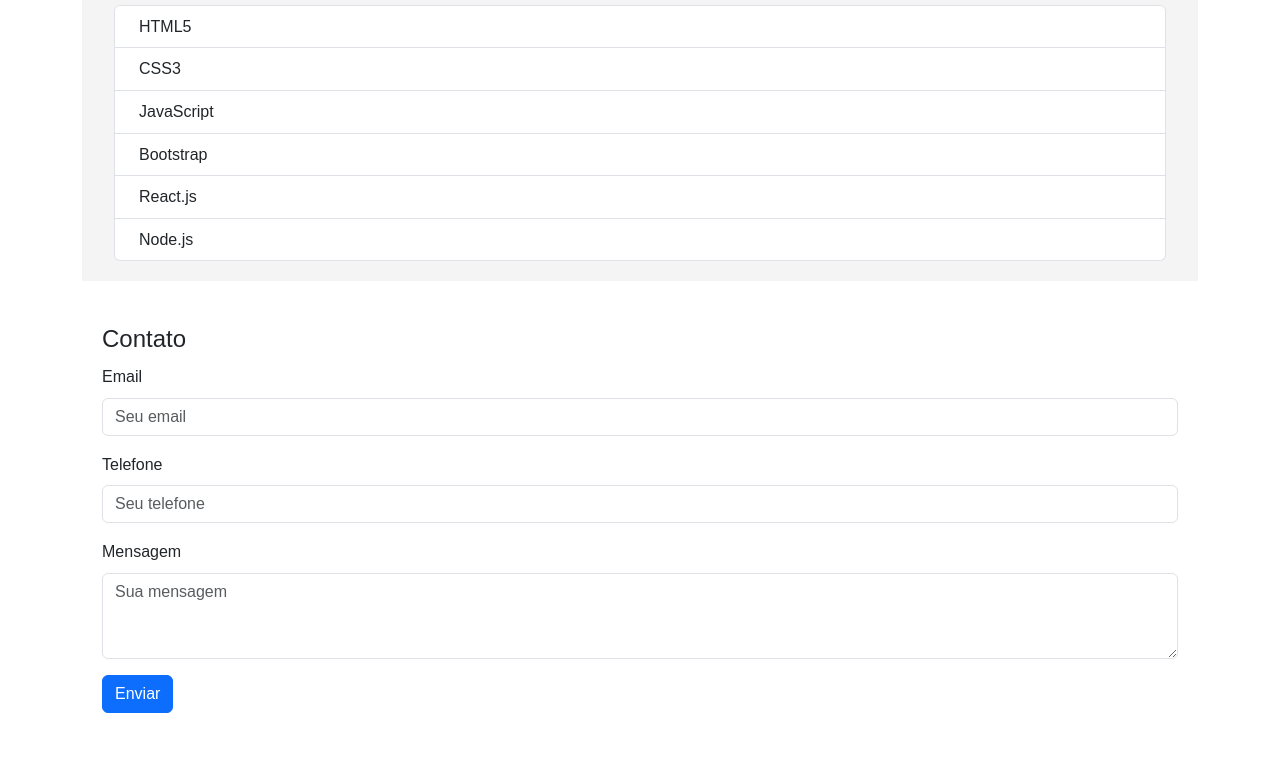
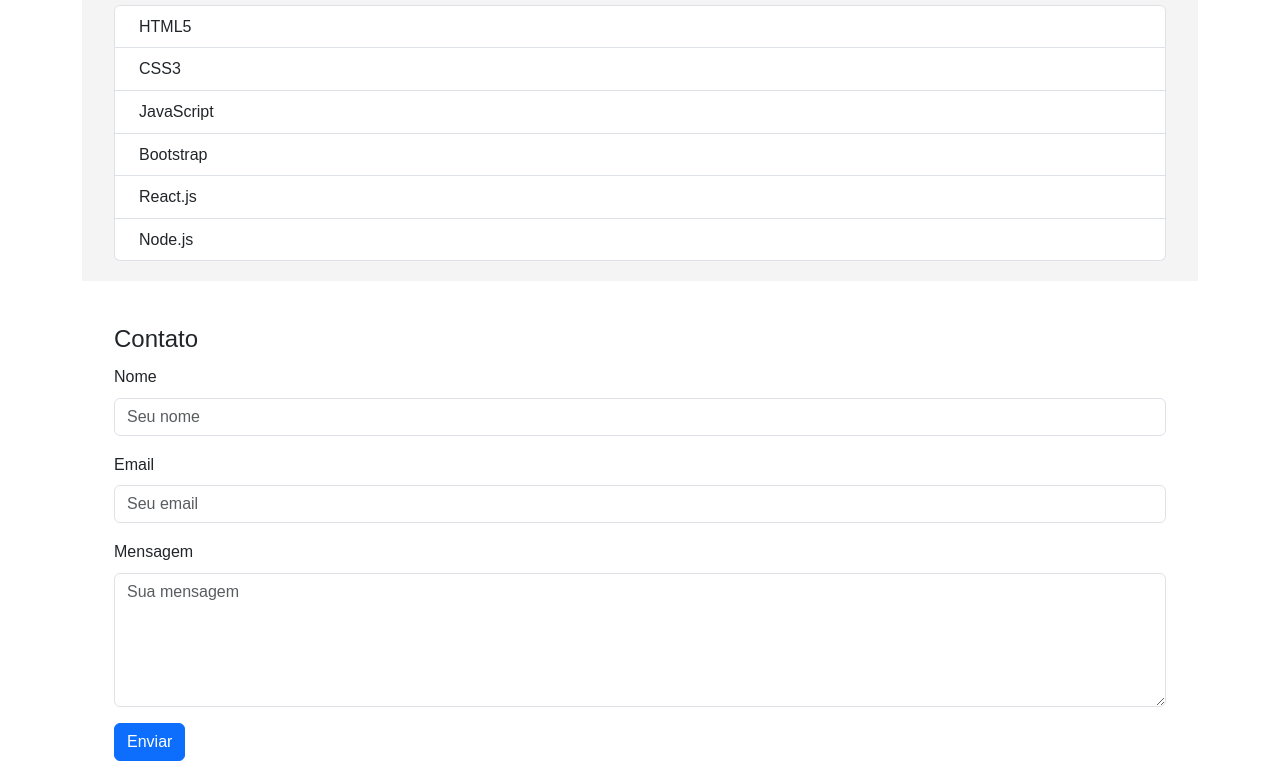
Before and after one commit to gabrielagabriela/sem02-m02-fmt, a plain HTML site: page index.html in a window 1280 px wide. Shown: the part 829-1610 px from the top of the page. Before the commit the page ends 1562 px from the top, so only its background shows below. Drawn offline with nearby package versions, Linux system fonts and the light colour scheme.

Commit message:
Exercicio 09

```diff
--- a/index.html
+++ b/index.html
@@ -106,22 +106,24 @@
     </section>
 
     <section class="contato mt-4" id="contato">
+      <div class="container">
         <h2 class="contato-titulo">Contato</h2>
         <form>
+          <div class="mb-3">
+            <label for="nome" class="form-label">Nome</label>
+            <input type="text" class="form-control" id="nome" placeholder="Seu nome">
+          </div>
           <div class="mb-3">
             <label for="email" class="form-label">Email</label>
             <input type="email" class="form-control" id="email" placeholder="Seu email">
           </div>
           <div class="mb-3">
-          <label for="telefone" class="form-label">Telefone</label>
-          <input type="text" class="form-control" id="telefone" placeholder="Seu telefone">
-        </div>
-        <div class="mb-3">
             <label for="mensagem" class="form-label">Mensagem</label>
-          <textarea class="form-control" id="mensagem" rows="3" placeholder="Sua mensagem"></textarea>
+            <textarea class="form-control" id="mensagem" rows="5" placeholder="Sua mensagem"></textarea>
           </div>
           <button type="submit" class="btn btn-primary">Enviar</button>
         </form>
+      </div>
     </section>
   </div>
 
```
Lines whose indentation alone changed are shown as unchanged.
